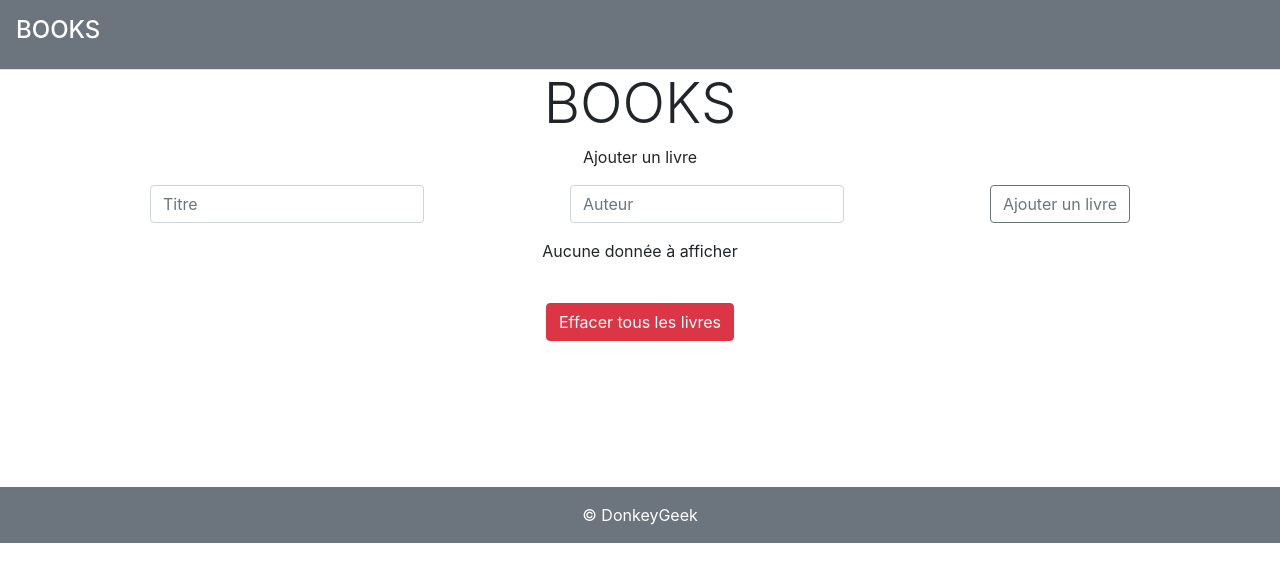
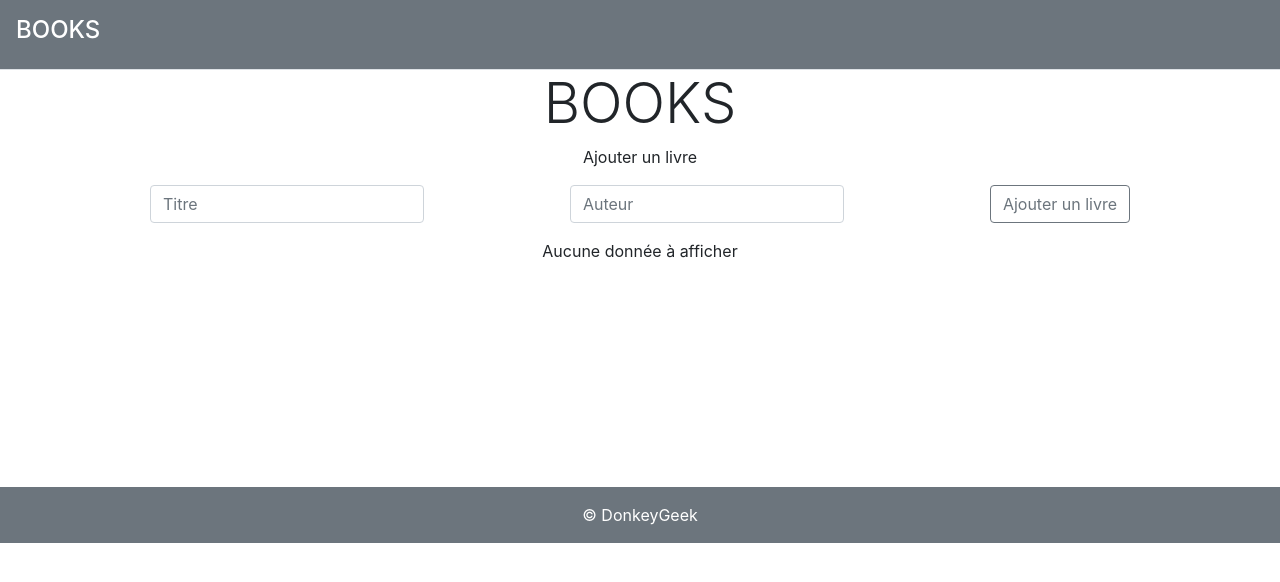
Before and after one commit to Lamia7/books-app, a React (Create React App) app: page / in a window 1280 px wide. Shown: the top 582 px of the page. Built offline with nearby package versions, Linux system fonts and the light colour scheme.

Commit message:
feat: affichage boutons suppressions livres

```diff
--- a/src/containers/AddBooks.js
+++ b/src/containers/AddBooks.js
@@ -32,6 +32,13 @@ const AddBooks = ({ libraryData, addBook }) => {
       </li>
       )
   }) : <p className="text-center">Aucune donnée à afficher</p>
+
+  const deleteAllBooksBtn = libraryData.length > 0 &&
+    <div className="d-flex justify-content-center">
+      <button className="btn btn-danger mt-4 mb-5">
+        Effacer tous les livres
+      </button>
+    </div>;
 
   return (
     <main role="main">
@@ -83,11 +90,7 @@ const AddBooks = ({ libraryData, addBook }) => {
             <ul className="list-group">
               {displayData}
             </ul>
-            <div className="d-flex justify-content-center">
-              <button className="btn btn-danger mt-4 mb-5">
-                Effacer tous les livres
-              </button>
-            </div>
+            {deleteAllBooksBtn}
           </div>
         </div>
       </div>
```
